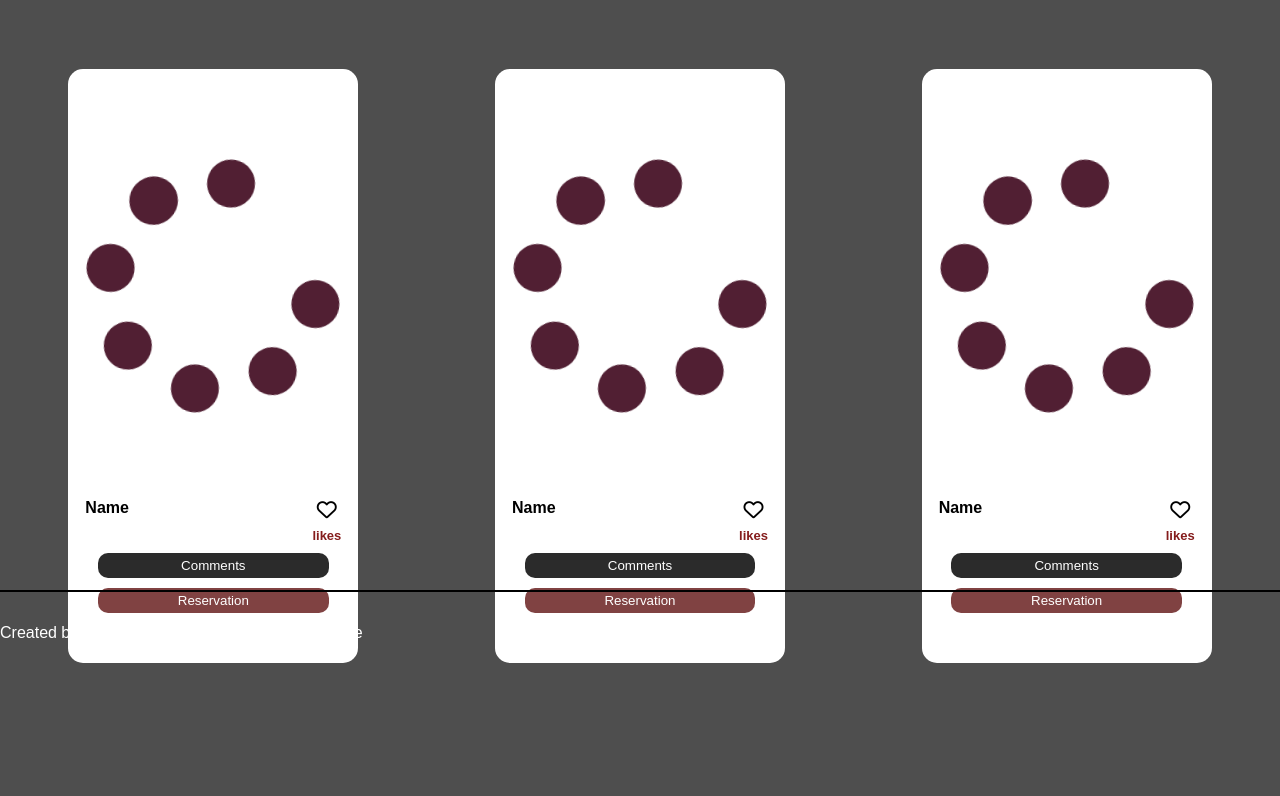
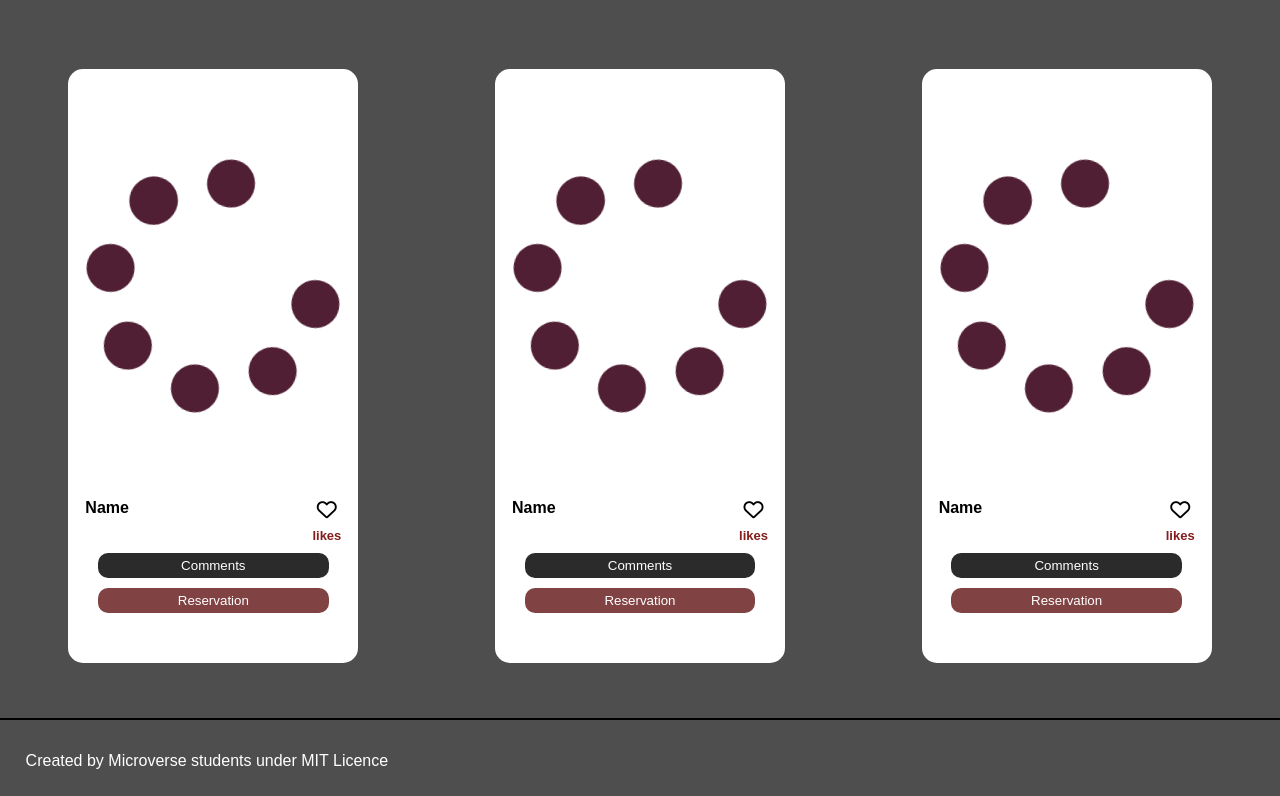
Before and after one commit to Graciano1997/js_moduleII_capstone, a website built with webpack: page src/index.html in a window 1280 px wide. Shown: the part 2069-2865 px from the top of the page. Before the commit the page ends 2737 px from the top, so only its background shows below. Built offline with nearby package versions, Linux system fonts and the light colour scheme; no server answers.

Commit message:
update the footer style

```diff
--- a/src/css/index.css
+++ b/src/css/index.css
@@ -102,6 +102,7 @@ button {
   flex-direction: column;
   margin-top: 2%;
   height: max-content;
+  padding-bottom: 10%;
 }
 
 .moovie-list-container {
@@ -456,6 +457,7 @@ footer {
   padding-block: 2rem;
   color: #ffff;
   padding-bottom: 2%;
+  padding-left: 2%;
 }
 
 footer p {
```
Also changed, not shown: dist/index.bundle.js.
